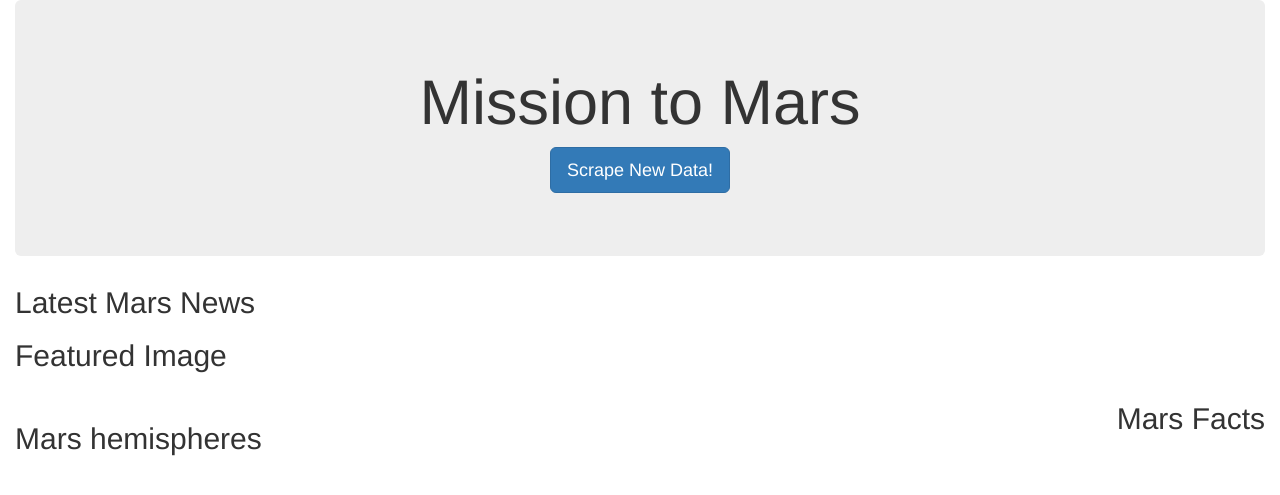
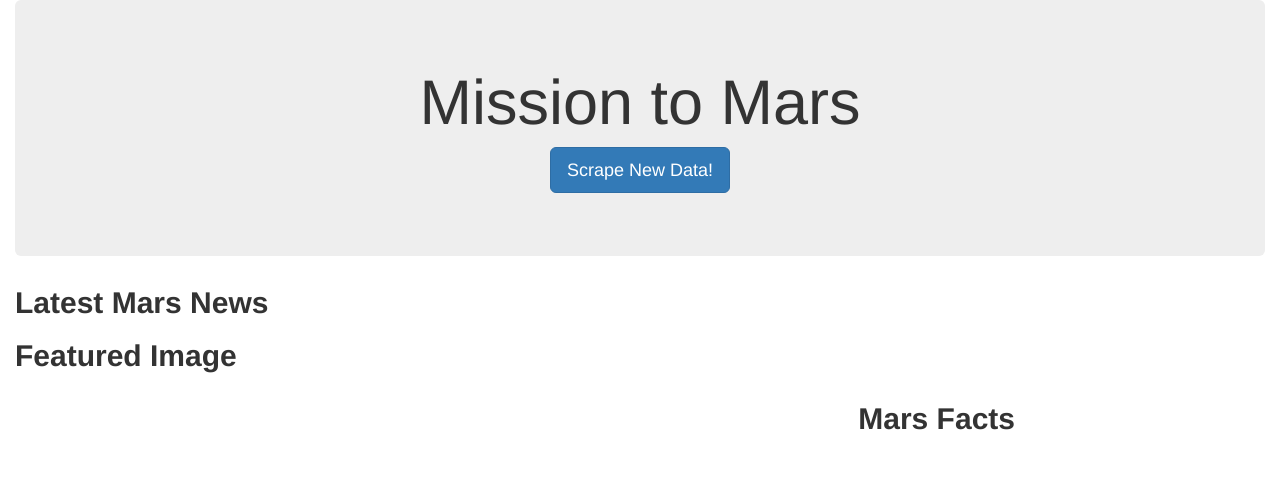
Before and after one commit to SaradhaRam/web-scraping-challenge, a Flask app: page / in a window 1280 px wide. Shown: the top 495 px of the page. Run offline with Flask 2, Linux system fonts and the light colour scheme; data that the repository does not hold is empty; some libraries are stand-ins or nearby versions.

Commit message:
css style added

```diff
--- a/Missions_to_Mars/static/style.css
+++ b/Missions_to_Mars/static/style.css
@@ -1,14 +1,18 @@
 .mars-table {
     float: right;
+    margin-right: 250px;
+    height: 300 px;
 }
 
+.hemi-inline {
+    display: inline-block;
+    padding: 10px;
+}
 
-/* ul {
-    white-space: nowrap;
-} */
+h2 {
+    font-weight: bold;
+}
 
-ul,
-li {
-    list-style: none;
-    display: inline-block;
+h4 {
+    font-weight: bold;
 }
--- a/Missions_to_Mars/templates/index.html
+++ b/Missions_to_Mars/templates/index.html
@@ -32,21 +32,27 @@
             <table>{{ mars.mars_facts|safe }}</table>
         </div>
 
-        <!-- Mars hemispheres ul===== style="list-style: none;" -->
-        <div>
-            <h2>Mars hemispheres</h2>
-            <ul>
+        <!--Mars Hemispheres-->
+        <div class="rows">
 
-                {% for hemi in mars.hemisphere_images %}
-                <li>{{hemi.tile}}</li>
-                <li> <img src={{hemi.img_ulr}}></li>
-                {% endfor %}
+            {% for hemi in mars.hemisphere_images %}
+            <table class="hemi-inline">
 
-            </ul>
+                <tr>
+                    <th>{{hemi.tile}}</th>
+                </tr>
+                <tr>
+                    <td> <img width="200 px" height="200 px" src="{{hemi.img_ulr}}"></td>
+                </tr>
+
+            </table>
+            {% endfor %}
         </div>
+    </div>
+    </div>
 
     </div>
-    </div>
+
 </body>
 
 </html>
```
Also changed, not shown: Missions_to_Mars/Mission_to_mars_pic1.png (added), Missions_to_Mars/Mission_to_mars_pic2.png (added).
